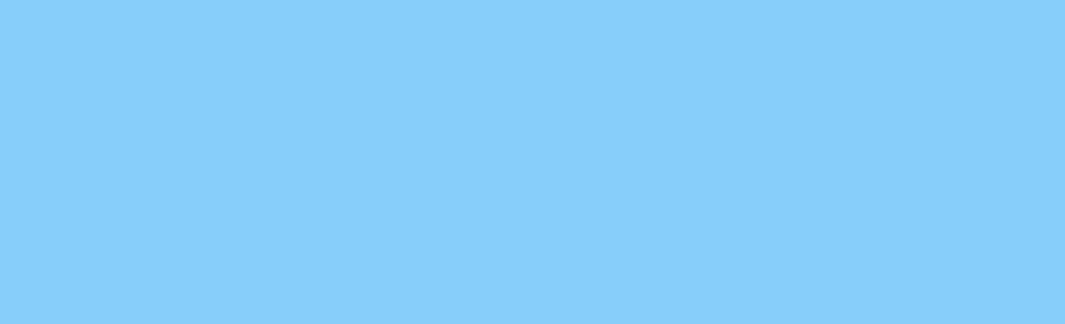
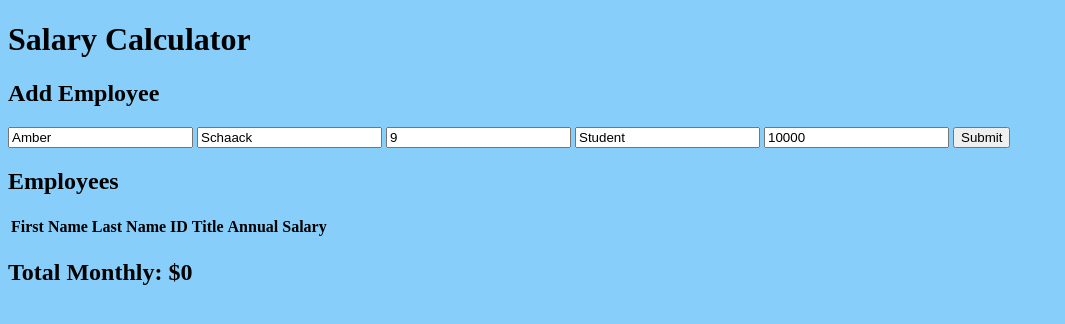
Before and after one commit to amberschaack/weekend-challenge-week7, a plain HTML site: page index.html in a window 1280 px wide. Shown: the whole page, without its empty margins (0-1065 px from the left). Drawn offline with Linux system fonts and the light colour scheme.

Commit message:
outline of html complete

```diff
--- a/index.html
+++ b/index.html
@@ -5,7 +5,57 @@
     <meta name="viewport" content="width=device-width, initial-scale=1.0" />
     <script src="client.js" defer></script>
     <link rel="stylesheet" href="style.css" />
-    <title>Document</title>
+    <title>Salary Calculator</title>
   </head>
-  <body></body>
+  <body>
+    <header>
+      <h1>Salary Calculator</h1>
+    </header>
+    <main>
+      <section>
+        <h2>Add Employee</h2>
+        <form id="salary-form" onsubmit="addEmployee(event)">
+          <input
+            id="first-name"
+            placeholder="First Name"
+            type="text"
+            value="Amber"
+          />
+          <input
+            id="last-name"
+            placeholder="Last Name"
+            type="text"
+            value="Schaack"
+          />
+          <input id="i-d" placeholder="ID" type="number" value="9" />
+          <input id="title" placeholder="Title" type="text" value="Student" />
+          <input
+            id="annual-salary"
+            placeholder="Annual Salary"
+            type="number"
+            value="10000"
+          />
+          <button id="submit-button">Submit</button>
+        </form>
+      </section>
+      <section>
+        <h2>Employees</h2>
+        <table>
+          <thead>
+            <tr>
+              <th>First Name</th>
+              <th>Last Name</th>
+              <th>ID</th>
+              <th>Title</th>
+              <th>Annual Salary</th>
+              <th></th>
+            </tr>
+          </thead>
+        </table>
+      </section>
+      <section>
+        <h2 id="total-monthly">Total Monthly: $0</h2>
+      </section>
+    </main>
+  </body>
 </html>
```
